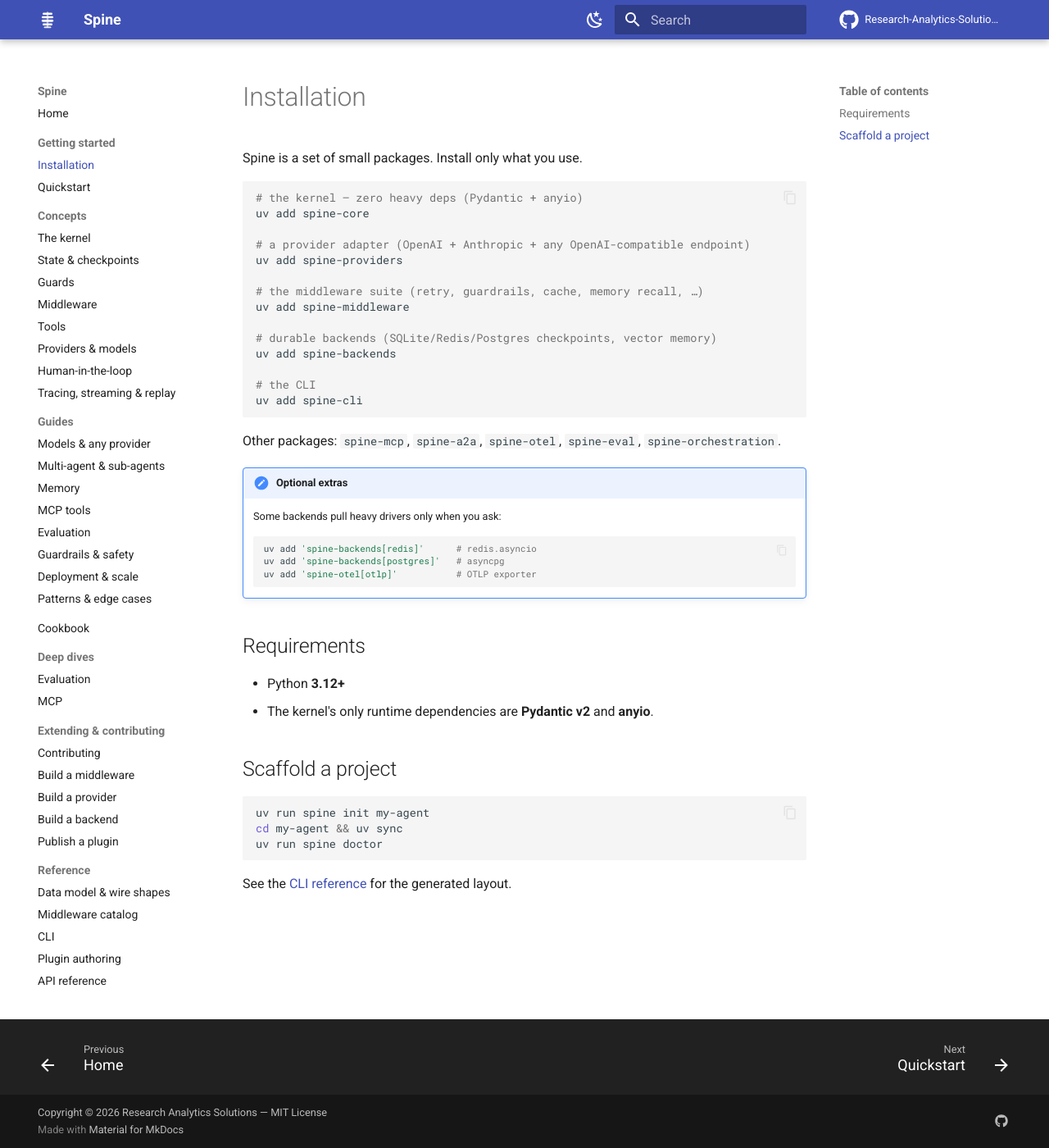
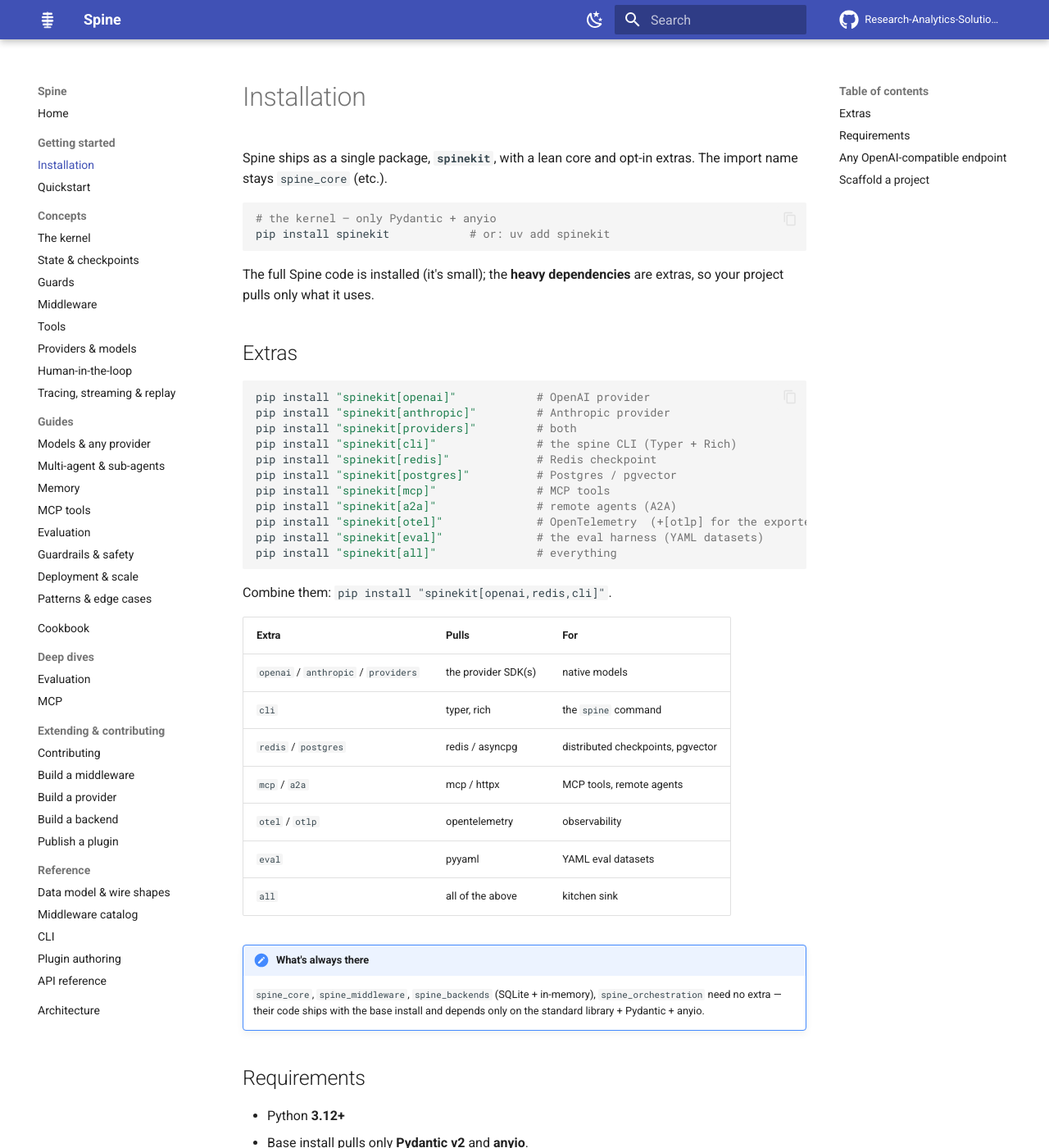
Before and after one commit to Research-Analytics-Solutions/spine, an MkDocs documentation site: the page built from docs/install.md, in a window 1280 px wide and 1400 px high. Shown: the whole window at 82% size. Built offline with MkDocs 1.6.1 and Material for MkDocs 9.7.7, drawn with Linux system fonts in a browser that asks for light colours; comment, search, counter and statistics services are not loaded; some of the changed text lies outside the part shown.

Commit message:
build: repackage as a single 'spinekit' distribution with extras
PyPI rejected the 10-package split ('spine-*' too similar to existing 'spine').
Ship one lean package instead: 'spinekit' (import names unchanged: spine_core, …).

- Root pyproject is now the spinekit distribution: base deps = pydantic + anyio
  only; heavy deps are opt-in extras (openai, anthropic, redis, postgres, mcp,
  a2a, otel/otlp, eval, cli, all). hatchling bundles all 10 spine_* modules.
- Drop the per-package pyproject.toml + uv workspace; one editable install.
- All entry points (providers, 16 middlewares, backends, otel) + the 'spine'
  script declared on spinekit.
- release.yml builds the single distribution; install docs + README use
  'pip install spinekit[...]'.

Wheel verified: ships all 10 modules, correct extras metadata. 134 tests, ruff,
mypy, strict docs build all clean.

````diff
--- a/docs/install.md
+++ b/docs/install.md
@@ -1,47 +1,65 @@
 # Installation
 
-Spine is a set of small packages. Install only what you use.
+Spine ships as a single package, **`spinekit`**, with a lean core and opt-in
+extras. The import name stays `spine_core` (etc.).
 
 ```bash
-# the kernel — zero heavy deps (Pydantic + anyio)
-uv add spine-core
-
-# a provider adapter (OpenAI + Anthropic + any OpenAI-compatible endpoint)
-uv add spine-providers
-
-# the middleware suite (retry, guardrails, cache, memory recall, …)
-uv add spine-middleware
-
-# durable backends (SQLite/Redis/Postgres checkpoints, vector memory)
-uv add spine-backends
-
-# the CLI
-uv add spine-cli
+# the kernel — only Pydantic + anyio
+pip install spinekit            # or: uv add spinekit
 ```
 
-Other packages: `spine-mcp`, `spine-a2a`, `spine-otel`, `spine-eval`,
-`spine-orchestration`.
+The full Spine code is installed (it's small); the **heavy dependencies** are
+extras, so your project pulls only what it uses.
 
-!!! note "Optional extras"
-    Some backends pull heavy drivers only when you ask:
+## Extras
 
-    ```bash
-    uv add 'spine-backends[redis]'      # redis.asyncio
-    uv add 'spine-backends[postgres]'   # asyncpg
-    uv add 'spine-otel[otlp]'           # OTLP exporter
-    ```
+```bash
+pip install "spinekit[openai]"            # OpenAI provider
+pip install "spinekit[anthropic]"         # Anthropic provider
+pip install "spinekit[providers]"         # both
+pip install "spinekit[cli]"               # the spine CLI (Typer + Rich)
+pip install "spinekit[redis]"             # Redis checkpoint
+pip install "spinekit[postgres]"          # Postgres / pgvector
+pip install "spinekit[mcp]"               # MCP tools
+pip install "spinekit[a2a]"               # remote agents (A2A)
+pip install "spinekit[otel]"              # OpenTelemetry  (+[otlp] for the exporter)
+pip install "spinekit[eval]"              # the eval harness (YAML datasets)
+pip install "spinekit[all]"               # everything
+```
+
+Combine them: `pip install "spinekit[openai,redis,cli]"`.
+
+| Extra | Pulls | For |
+|---|---|---|
+| `openai` / `anthropic` / `providers` | the provider SDK(s) | native models |
+| `cli` | typer, rich | the `spine` command |
+| `redis` / `postgres` | redis / asyncpg | distributed checkpoints, pgvector |
+| `mcp` / `a2a` | mcp / httpx | MCP tools, remote agents |
+| `otel` / `otlp` | opentelemetry | observability |
+| `eval` | pyyaml | YAML eval datasets |
+| `all` | all of the above | kitchen sink |
+
+!!! note "What's always there"
+    `spine_core`, `spine_middleware`, `spine_backends` (SQLite + in-memory),
+    `spine_orchestration` need no extra — their code ships with the base install
+    and depends only on the standard library + Pydantic + anyio.
 
 ## Requirements
 
 - Python **3.12+**
-- The kernel's only runtime dependencies are **Pydantic v2** and **anyio**.
+- Base install pulls only **Pydantic v2** and **anyio**.
+
+## Any OpenAI-compatible endpoint
+
+No extra beyond `[openai]` — point the client at a `base_url` (Ollama, vLLM,
+Groq, …). See [Models & any provider](guides/models.md).
 
 ## Scaffold a project
 
 ```bash
-uv run spine init my-agent
-cd my-agent && uv sync
-uv run spine doctor
+pip install "spinekit[cli]"
+spine init my-agent
+cd my-agent && spine doctor
 ```
 
 See the [CLI reference](reference/cli.md) for the generated layout.
````
Also changed, not shown: README.md (+18 -11 lines), pyproject.toml (+110 -28 lines), 12 other files.
